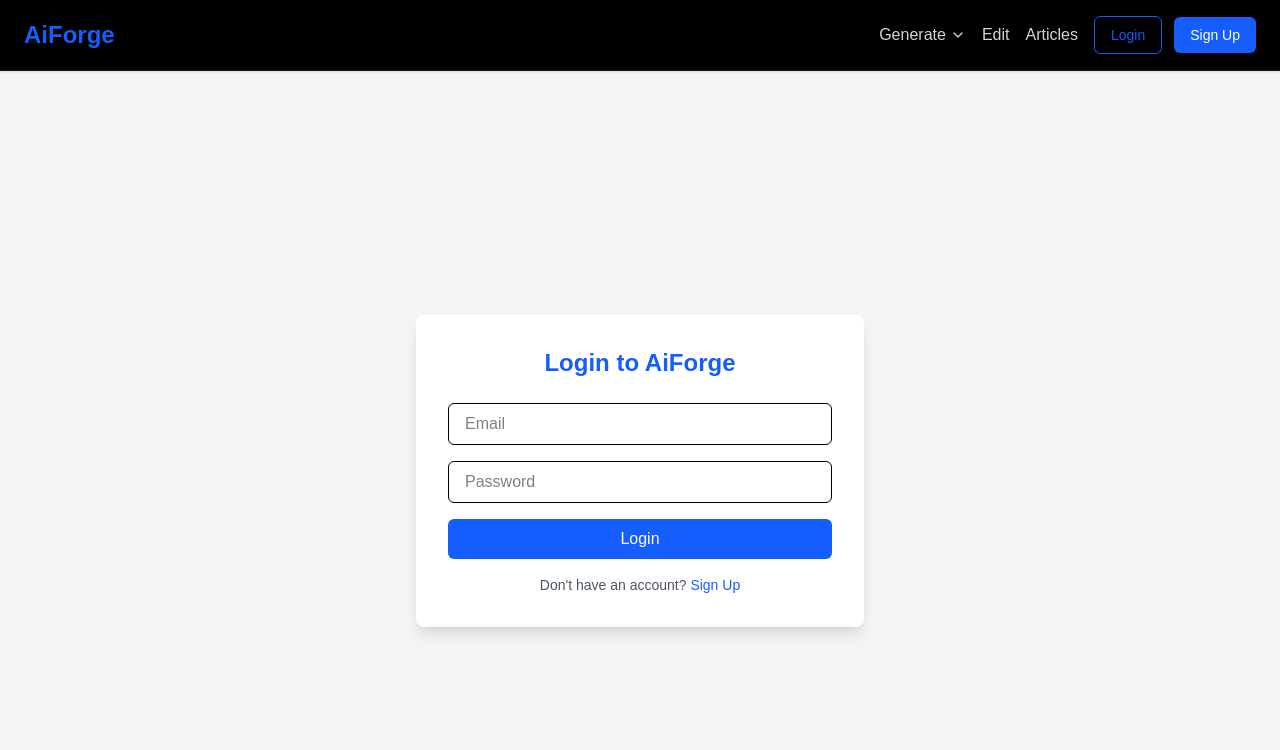
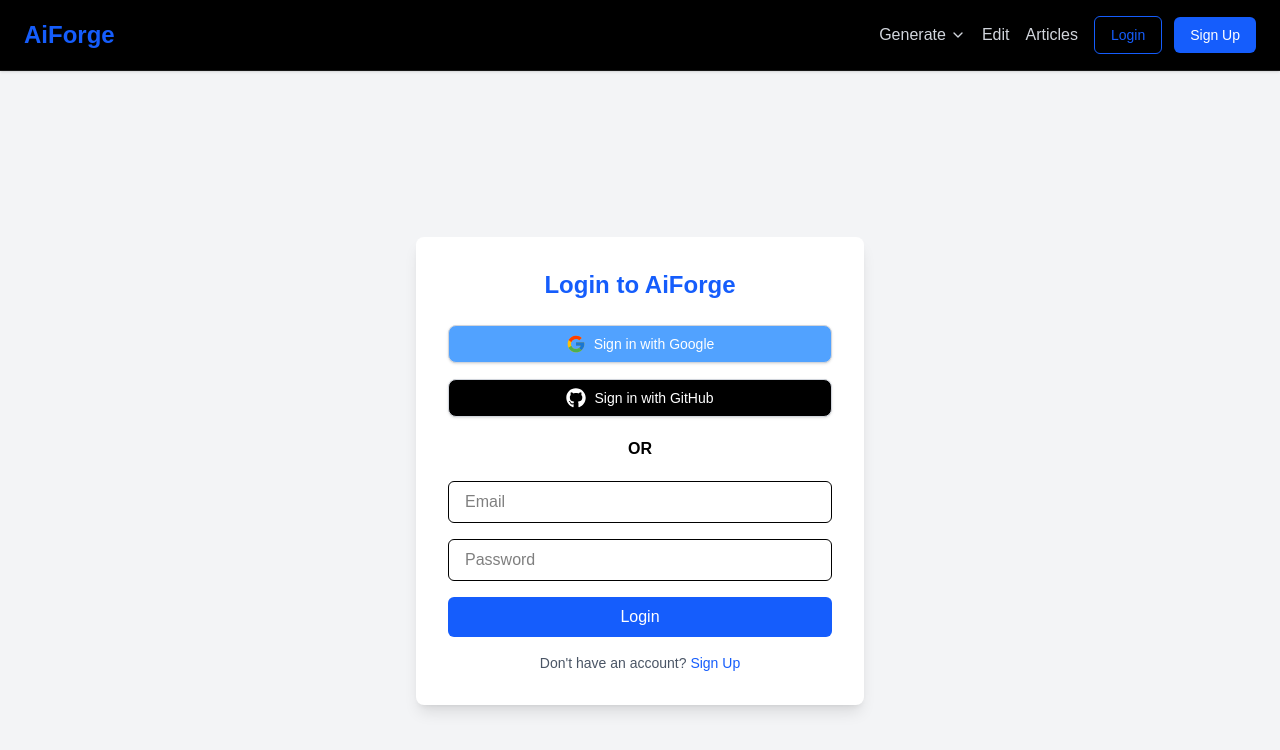
Before and after one commit to Hitesh3009/aiforge, a Next.js app: page /login in a window 1280 px wide. Shown: the top 750 px of the page. Built offline with nearby package versions, Linux system fonts and the light colour scheme; no server answers.

Commit message:
Added the github, google signin button and these buttons will authenticate user from the respective AuthProviders

```diff
--- a/components/Login.js
+++ b/components/Login.js
@@ -3,6 +3,9 @@
 import Link from 'next/link';
 import Notification from './Notification';
 import { useRouter } from 'next/navigation';
+import { FaGithub } from "react-icons/fa";
+import { FcGoogle } from "react-icons/fc";
+import { signIn } from "next-auth/react";
 
 
 const Login = () => {
@@ -13,10 +16,34 @@
     setForm({ ...form, [e.target.name]: e.target.value });
   };
 
-  const handleSubmit = async(e) => {
+  const GitHubLoginButton=()=> {
+
+  return (
+    <button
+      onClick={()=>signIn('github',{ callbackUrl: '/' })}
+      className="flex items-center justify-center px-4 py-2 w-full border border-gray-300 rounded-lg shadow-sm bg-black space-x-2 text-sm font-medium text-white cursor-pointer">
+      <FaGithub className="text-xl" />
+      <span className="font-medium">Sign in with GitHub</span>
+    </button>
+  );
+}
+  const GoogleLoginButton=()=> {
+
+  return (
+    <button
+      onClick={()=>signIn('google',{ callbackUrl: '/' })}
+      className="flex items-center justify-center px-4 py-2 w-full border border-gray-300 rounded-lg shadow-sm bg-blue-400 space-x-2 text-white text-sm font-medium cursor-pointer"
+    >
+      <FcGoogle  className="text-xl" />
+      <span className="font-medium">Sign in with Google</span>
+    </button>
+  );
+}
+
+  const handleSubmit = async (e) => {
     e.preventDefault();
     // console.log('Logging in:', form);
-    const userPayload=await fetch('/api/auth/login', {
+    const userPayload = await fetch('/api/auth/login', {
       method: 'POST',
       body: JSON.stringify(form),
       headers: { 'Content-Type': 'application/json' },
@@ -39,6 +66,13 @@
     <div className="min-h-screen flex items-center justify-center bg-gray-100 px-4">
       <div className="bg-white p-8 rounded-lg shadow-lg w-full max-w-md">
         <h2 className="text-2xl font-bold text-center text-blue-600 mb-6">Login to AiForge</h2>
+        <div className='flex items-center flex-col space-y-4'>
+          {GoogleLoginButton()}
+          {GitHubLoginButton()}
+        </div>
+        <div className='my-5 flex justify-center'>
+        <span className='text-center text-black font-semibold'>OR</span>
+        </div>
         <form onSubmit={handleSubmit} className="space-y-4">
           <input
             type="email"
@@ -65,7 +99,8 @@
             Login
           </button>
         </form>
-        <Notification userName= {message.status===200 ? message.user.name : null} isLogin={true} email={form.email} message={message.status===404 || message.status===401 ? message.error : message.successMsg} statusCode={message.status} onClose={() => setMessage('')} />
+        <Notification userName={message.status === 200 ? message.user.name : null} isLogin={true} email={form.email} message={message.status === 404 || message.status === 401 ? message.error : message.successMsg} statusCode={message.status} onClose={() => setMessage('')} />
+
         <p className="text-center text-sm text-gray-600 mt-4">
           Don&apos;t have an account?{' '}
           <Link href="/signup" className="text-blue-600 hover:underline">
```
